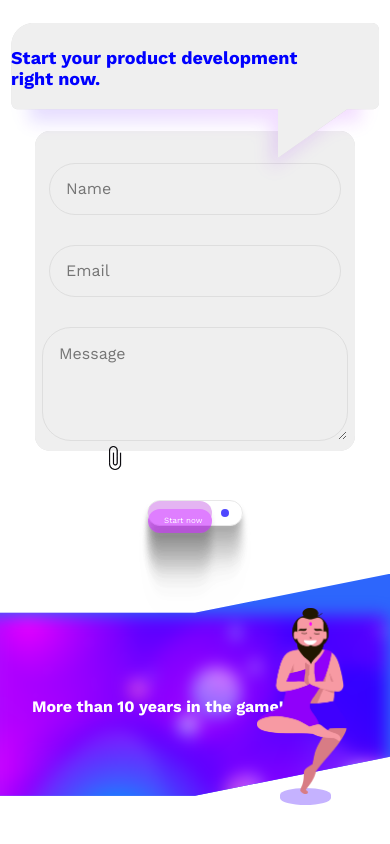
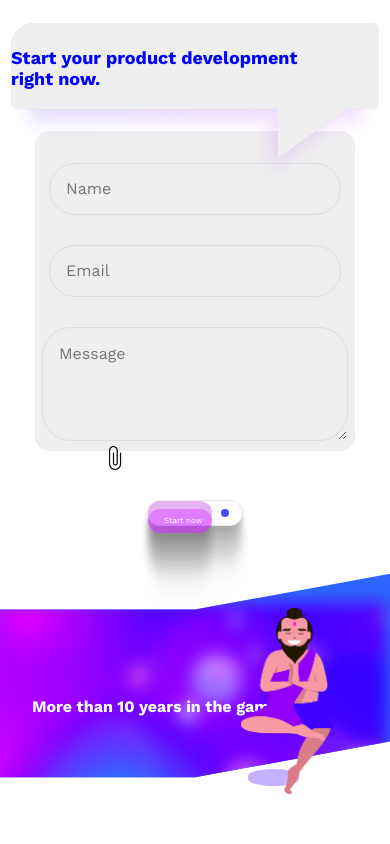
Before and after one commit to yats-vlds/nms, a React (Create React App) app: page / in a window 390 px wide. Shown: the part 3093-3937 px from the top of the page. Built offline with nearby package versions, Linux system fonts and the light colour scheme; the HTML template or start-up script is replaced by a standard one.

Commit message:
complete ten

```diff
--- a/src/components/Jobs.css
+++ b/src/components/Jobs.css
@@ -540,6 +540,9 @@
 }
 
 @media (max-width: 376px) {
+    .icon3TableTwo, .icon2TableTwo, .iconTableTwo {
+        width: 13.7rem;
+    }
     .icon3, .icon4 {
         width: 12.6rem;
     }
--- a/src/components/Ten.css
+++ b/src/components/Ten.css
@@ -122,13 +122,13 @@
         position: absolute;
         height: 362px;
         object-fit: contain;
-        width: 570px;
+        width: 540px;
         margin-left: 30rem;
         animation: tenyog 1s infinite;
     }
     .ellipse {
         margin-top: -10rem;
-        margin-left: 44rem;
+        margin-left: 42.5rem;
         -webkit-animation: tenellipse1024 1s infinite!important;
         animation: tenellipse1024 1s infinite!important;
     }
@@ -165,16 +165,15 @@
         position: absolute;
         height: 295px;
         object-fit: contain;
-        width: 563px;
+        width: 449px;
         margin-left: 19rem;
         animation: tenyog 1s infinite;
     }
     .ellipse {
-        margin-left: 33rem;
+        margin-left: 30rem;
         margin-top: -8rem;
         width: 121px;
         height: 32px;
-        -webkit-animation: tenellipse768 1s infinite!important;
         animation: tenellipse768 1s infinite!important;
     }
     .ten__contentLeftTitle {
@@ -211,23 +210,23 @@
 
 @media (max-width: 426px) {
     .ten, .tenSloy, .ten__img {
-        min-height: 300px;
+        min-height: 275px;
     }
     .ten__yog {
         position: absolute;
         height: 186px;
         object-fit: contain;
-        width: 222px;
+        width: 190px!important;
         margin-left: 12rem;
         margin-top: 2.5rem;
         animation: tenyog425 1s infinite!important;
     }
     .ellipse {
-        margin-left: 17.5rem;
+        margin-left: 15.5rem!important;
         margin-top: -5rem;
         width: 51px;
         height: 17px;
-        animation: tenellipse425 1s infinite!important;
+        animation: tenellipse375 1s infinite!important;
     }
     .ten__contentLeftTitle {
         padding-top: 7rem;
@@ -287,10 +286,6 @@
 }
 
 @media(max-width: 376px) {
-    .ten, .tenSloy, .ten__img {
-        min-height: 300px;
-        width: 404px;
-    }
     .ten__yog {
         position: absolute;
         height: 186px;
@@ -302,5 +297,63 @@
     }
     .ellipse {
         margin-left: 16.5rem;
+        margin-top: -4rem;
+        animation: tenellipse375 1s infinite!important;
+    }
+    @-webkit-keyframes tenellipse375{
+        0% {
+            margin-top: -4rem;
+        }
+        50% {
+            margin-top: -3rem;
+        }
+        100% {
+            margin-top: -4rem;
+        }
+    }
+
+    @keyframes tenellipse375{
+        0% {
+            margin-top: -4rem;
+        }
+        50% {
+            margin-top: -3rem;
+        }
+        100% {
+            margin-top: -4rem;
+        }
+    }
+    .ten__contentLeftTitle {
+        padding-top: 6rem;
+        padding-left: 1.6rem;
+        color: #ffffff;
+        font-weight: bold;
+        font-size: 14px;
     }
 }
+
+@media(max-width: 321px) {
+    .ten, .tenSloy, .ten__img {
+        min-height: 230px;
+    }
+    .ten__yog {
+        position: absolute;
+        height: 141px;
+        object-fit: contain;
+        width: 123px!important;
+        margin-left: 11rem;
+        margin-top: 2.5rem;
+        animation: tenyog425 1s infinite!important;
+    }
+    .ellipse{
+        margin-left: 13.5rem!important;
+    }
+    .ten__contentLeftTitle {
+        padding-top: 5rem;
+        padding-left: 1.6rem;
+        color: #ffffff;
+        font-weight: bold;
+        font-size: 11px;
+        line-height: 16px;
+    }
+}
```
